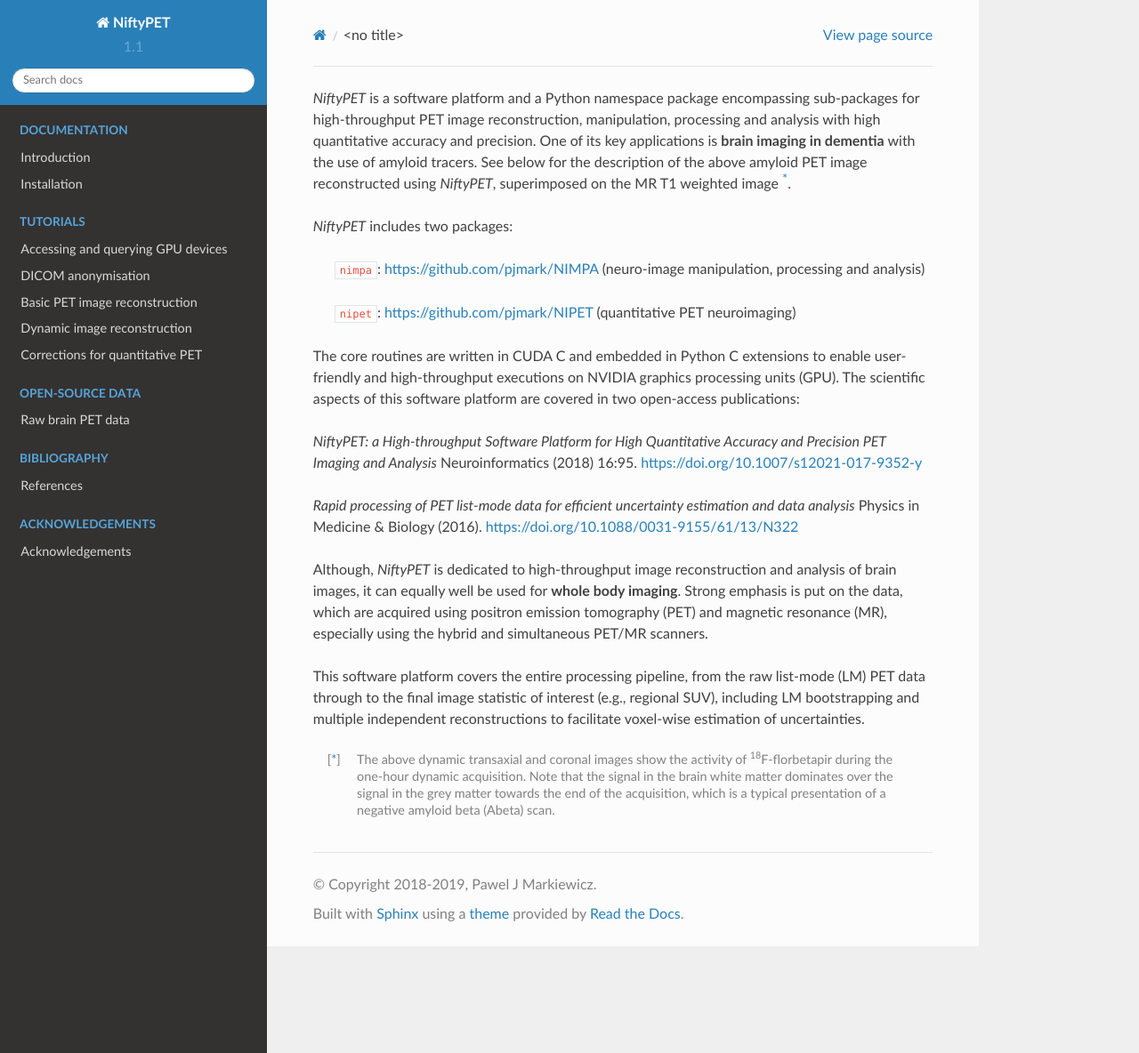
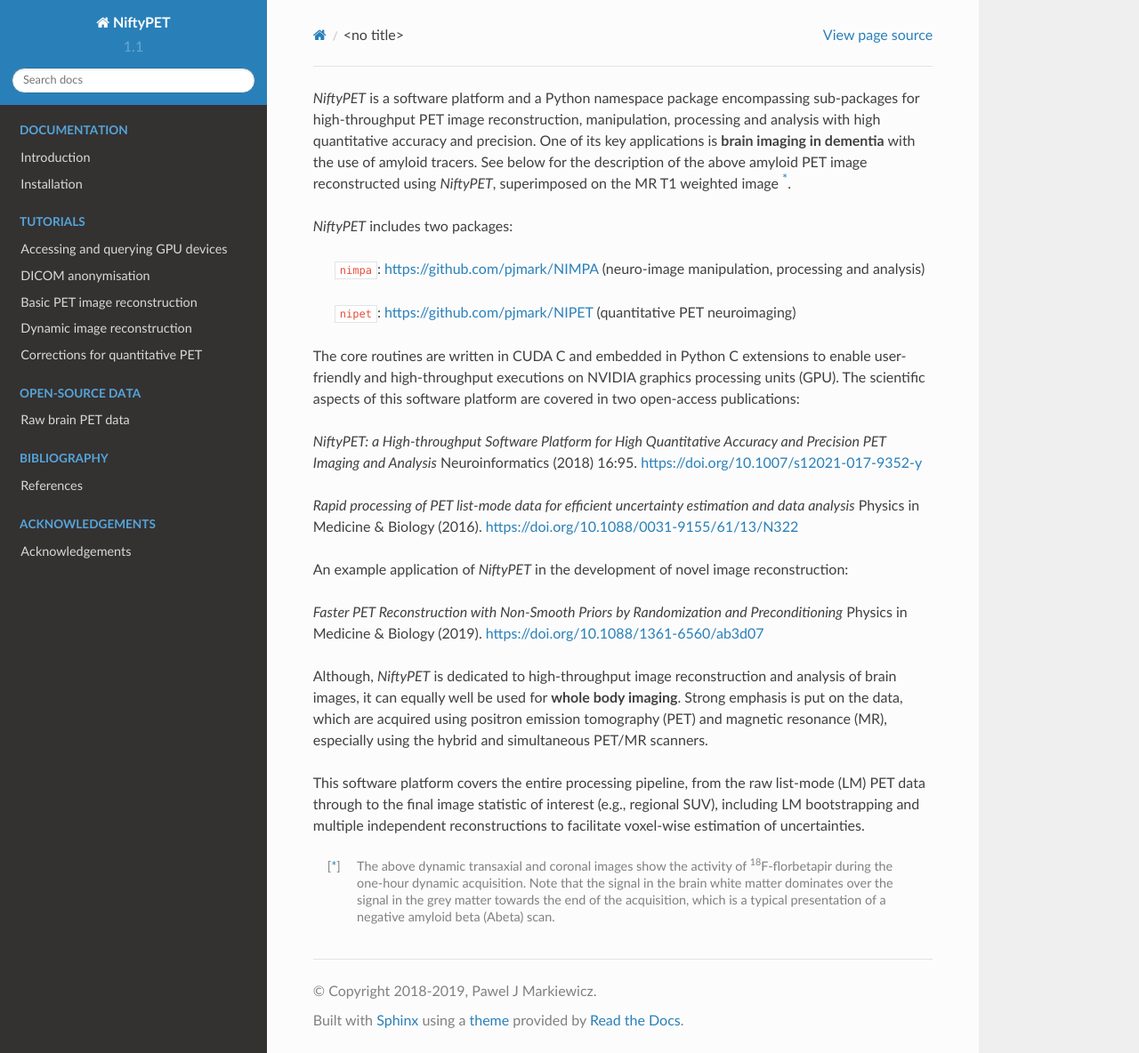
Before and after one commit to NiftyPET/NiftyPET, a Sphinx documentation site: the page built from docs/highlights.rst, in a window 1280 px wide and 1184 px high. Shown: the whole window at 89% size. Built offline with Sphinx 7.4.7 and the Read the Docs theme 2.0.0, drawn with Linux system fonts in a browser that asks for light colours.

Commit message:
added matthias paper on reconstruction

```diff
--- a/docs/highlights.rst
+++ b/docs/highlights.rst
@@ -14,6 +14,10 @@
 
 * *Rapid processing of PET list-mode data for efficient uncertainty estimation and data analysis* Physics in Medicine & Biology (2016). https://doi.org/10.1088/0031-9155/61/13/N322
 
+An example application of *NiftyPET* in the development of novel image reconstruction:
+
+* *Faster PET Reconstruction with Non-Smooth Priors by Randomization and Preconditioning* Physics in Medicine & Biology (2019). https://doi.org/10.1088/1361-6560/ab3d07
+
 Although, *NiftyPET* is dedicated to high-throughput image reconstruction and analysis of brain images, it can equally well be used for **whole body imaging**.  Strong emphasis is put on the data, which are acquired using positron emission tomography (PET) and magnetic resonance (MR), especially using the hybrid and simultaneous PET/MR scanners.
 
 This software platform covers the entire processing pipeline, from the raw list-mode (LM) PET data through to the final image statistic of interest (e.g., regional SUV), including LM bootstrapping and multiple independent reconstructions to facilitate voxel-wise estimation of uncertainties.
```
